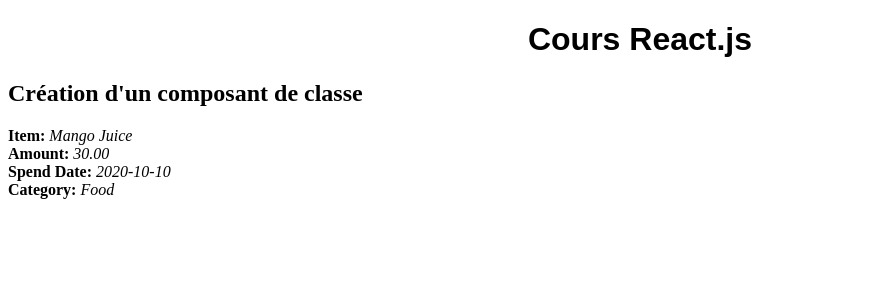
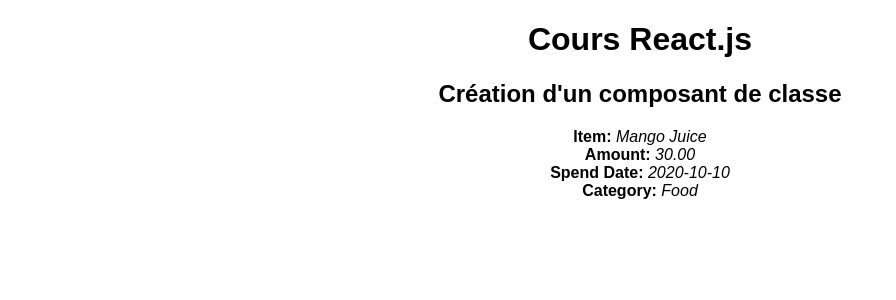
Before and after one commit to yoskama26/Cours-React.js-Next-U, a React (Create React App) app: page / in a window 1280 px wide. Shown: the top 300 px of the page, without its empty margins (0-896 px from the left). Built offline with nearby package versions, Linux system fonts and the light colour scheme.

Commit message:
1. creation nouveau composant en react (Suite)

```diff
--- a/src/App.js
+++ b/src/App.js
@@ -1,10 +1,21 @@
+import React, { Component } from 'react';
 import "./styles.css";
+import ExpenseEntryItem from './components/ExpenseEntryItem'
 
-export default function App() {
-  return (
-    <div className="App">
-      <h1>Cours React.js</h1>
+
+
+class App extends Component {
+  render() {
+    return (
+      <div className="App">
+
+        <h1>Cours React.js</h1>
+
+        <ExpenseEntryItem />
 
     </div>
-  );
+    );
+  }
 }
+
+export default App;
--- a/src/index.js
+++ b/src/index.js
@@ -4,7 +4,7 @@ StrictMode est un outil pour détecter les problèmes potentiels d’une applica
 */
 import { StrictMode } from "react";
 import ReactDOM from "react-dom";
-import ExpenseEntryItem from './components/ExpenseEntryItem'
+
 
 import App from "./App";
 
@@ -12,7 +12,6 @@ const rootElement = document.getElementById("root");
 ReactDOM.render(
   <StrictMode>
       <App />
-      <ExpenseEntryItem />
    </StrictMode>,
   rootElement
 );
```
